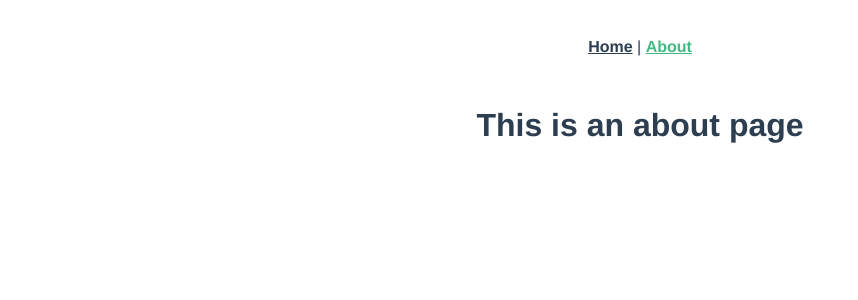
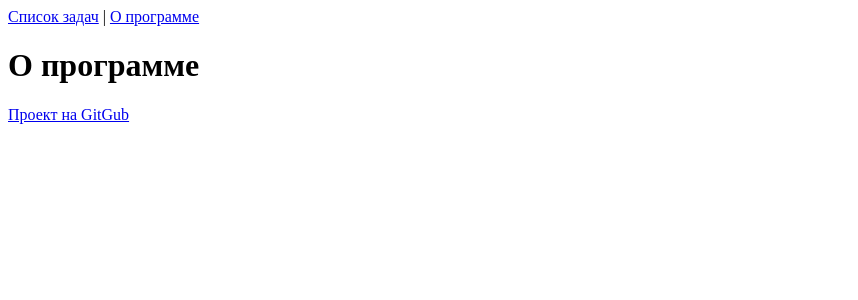
Before and after one commit to ComputePractice2018/todolist, a Vue app in the folder frontend/: page /#/about in a window 1280 px wide. Shown: the top 300 px of the page, without its empty margins (0-858 px from the left). Built offline with nearby package versions, Linux system fonts and the light colour scheme.

Commit message:
Убрано лишнее из проекта Задача #5

```diff
--- a/frontend/src/App.vue
+++ b/frontend/src/App.vue
@@ -1,31 +1,13 @@
 <template>
   <div id="app">
     <div id="nav">
-      <router-link to="/">Home</router-link> |
-      <router-link to="/about">About</router-link>
+      <router-link to="/">Список задач</router-link> |
+      <router-link to="/about">О программе</router-link>
     </div>
     <router-view/>
   </div>
 </template>
 
 <style>
-#app {
-  font-family: 'Avenir', Helvetica, Arial, sans-serif;
-  -webkit-font-smoothing: antialiased;
-  -moz-osx-font-smoothing: grayscale;
-  text-align: center;
-  color: #2c3e50;
-}
-#nav {
-  padding: 30px;
-}
 
-#nav a {
-  font-weight: bold;
-  color: #2c3e50;
-}
-
-#nav a.router-link-exact-active {
-  color: #42b983;
-}
 </style>
--- /dev/null
+++ b/frontend/src/components/Dolist.vue
@@ -0,0 +1,17 @@
+<template>
+  <div class="hello">
+    <h1>{{ title }}</h1>
+  </div>
+</template>
+
+<script>
+export default {
+  name: 'Dolist',
+  props: {
+    title: String
+  }
+}
+</script>
+<style>
+
+</style>
--- a/frontend/src/components/HelloWorld.vue
+++ /dev/null
@@ -1,58 +0,0 @@
-<template>
-  <div class="hello">
-    <h1>{{ msg }}</h1>
-    <p>
-      For guide and recipes on how to configure / customize this project,<br>
-      check out the
-      <a href="https://cli.vuejs.org" target="_blank">vue-cli documentation</a>.
-    </p>
-    <h3>Installed CLI Plugins</h3>
-    <ul>
-      <li><a href="https://github.com/vuejs/vue-cli/tree/dev/packages/%40vue/cli-plugin-babel" target="_blank">babel</a></li>
-      <li><a href="https://github.com/vuejs/vue-cli/tree/dev/packages/%40vue/cli-plugin-eslint" target="_blank">eslint</a></li>
-      <li><a href="https://github.com/vuejs/vue-cli/tree/dev/packages/%40vue/cli-plugin-unit-mocha" target="_blank">unit-mocha</a></li>
-    </ul>
-    <h3>Essential Links</h3>
-    <ul>
-      <li><a href="https://vuejs.org" target="_blank">Core Docs</a></li>
-      <li><a href="https://forum.vuejs.org" target="_blank">Forum</a></li>
-      <li><a href="https://chat.vuejs.org" target="_blank">Community Chat</a></li>
-      <li><a href="https://twitter.com/vuejs" target="_blank">Twitter</a></li>
-    </ul>
-    <h3>Ecosystem</h3>
-    <ul>
-      <li><a href="https://router.vuejs.org" target="_blank">vue-router</a></li>
-      <li><a href="https://vuex.vuejs.org" target="_blank">vuex</a></li>
-      <li><a href="https://github.com/vuejs/vue-devtools#vue-devtools" target="_blank">vue-devtools</a></li>
-      <li><a href="https://vue-loader.vuejs.org" target="_blank">vue-loader</a></li>
-      <li><a href="https://github.com/vuejs/awesome-vue" target="_blank">awesome-vue</a></li>
-    </ul>
-  </div>
-</template>
-
-<script>
-export default {
-  name: 'HelloWorld',
-  props: {
-    msg: String
-  }
-}
-</script>
-
-<!-- Add "scoped" attribute to limit CSS to this component only -->
-<style scoped>
-h3 {
-  margin: 40px 0 0;
-}
-ul {
-  list-style-type: none;
-  padding: 0;
-}
-li {
-  display: inline-block;
-  margin: 0 10px;
-}
-a {
-  color: #42b983;
-}
-</style>
--- a/frontend/src/views/About.vue
+++ b/frontend/src/views/About.vue
@@ -1,5 +1,6 @@
 <template>
   <div class="about">
-    <h1>This is an about page</h1>
+    <h1>О программе</h1>
+    <a href="https://github.com/ComputePractice2018/todolist" target="_blank">Проект на GitGub</a>
   </div>
 </template>
--- a/frontend/src/views/Home.vue
+++ b/frontend/src/views/Home.vue
@@ -1,18 +1,17 @@
 <template>
   <div class="home">
-    <img src="../assets/logo.png">
-    <HelloWorld msg="Welcome to Your Vue.js App"/>
+    <Dolist title="Список задач"/>
   </div>
 </template>
 
 <script>
 // @ is an alias to /src
-import HelloWorld from '@/components/HelloWorld.vue'
+import Dolist from '@/components/Dolist.vue'
 
 export default {
   name: 'home',
   components: {
-    HelloWorld
+    Dolist
   }
 }
 </script>
```
